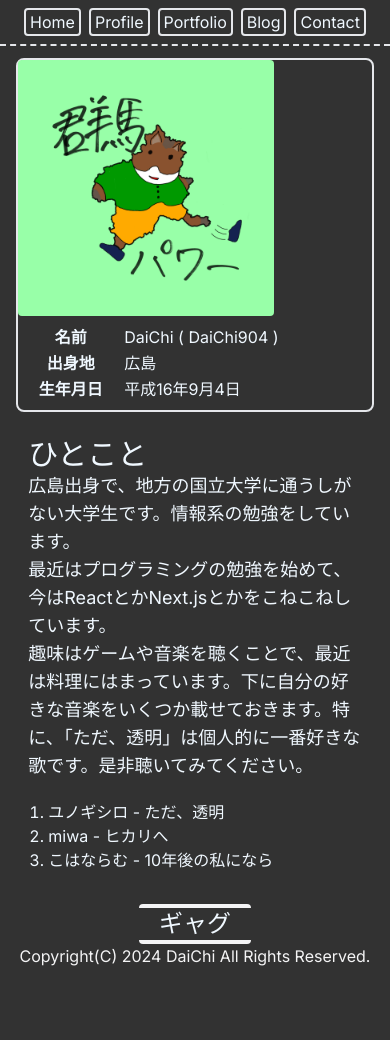
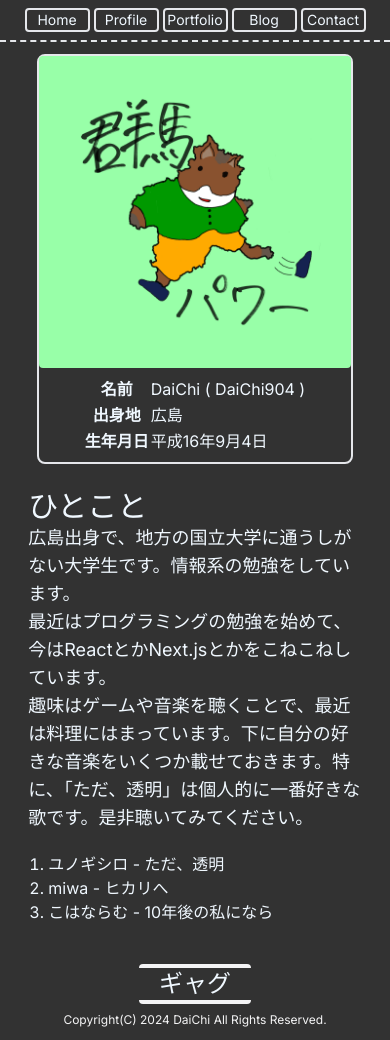
Before and after one commit to DaiChi904/daichi904.com, a Next.js app: page /profile in a window 390 px wide. Before the commit the page ends 980 px from the top, so only its background shows below. Built offline with nearby package versions, Linux system fonts and the light colour scheme.

Commit message:
responsive

```diff
--- a/src/app/globals.css
+++ b/src/app/globals.css
@@ -12,5 +12,5 @@ body {
 }
 
 ol {
-  list-style: decimal;
+  list-style: number;
 }
--- a/src/app/page.tsx
+++ b/src/app/page.tsx
@@ -7,14 +7,14 @@ function Home () {
       <>
         <BaseLayout>
           <main className="flex flex-col grow items-center justify-center">
-            <h1 className="text-8xl flex items-center justify-center h-48">DaiChi</h1>
-            <div className="text-4xl flex items-center justify-center h-16">
+            <h1 className="text-6xl l-sm:text-8xl flex items-center justify-center h-48">DaiChi</h1>
+            <div className="text-3xl l-sm:text-4xl flex items-center justify-center h-16">
               <Clock mode={"nomal"} />
             </div>
             {/* ナビゲーションここから */}
             <div className="flex h-32 justify-center items-center">
               <ul>
-                <li className="text-2xl border-zinc-100 border-y-4 mx-2 rounded text-center">
+                <li className="text-xl l-sm:text-2xl border-zinc-100 border-y-4 mx-2 rounded text-center">
                   <Link className="block w-full h-full px-5 hover:bg-purple-600 hover:opacity-95" href="/profile">About Me</Link>
                 </li>
               </ul>
--- a/src/app/profile/gyagu/page.tsx
+++ b/src/app/profile/gyagu/page.tsx
@@ -6,9 +6,9 @@ function Portfolio() {
             <BaseLayout>
                 <main className="flex justify-center">
                     <div className="flex w-11/12 justify-center">
-                        <div className="flex flex-col">
-                            <h1 className="text-4xl my-3">ギャグ一覧</h1>
-                            <ol className="text-2xl my-2">
+                        <div className="flex flex-col items-center">
+                            <h1 className="text-2xl l-sm:text-4xl my-3">ギャグ一覧</h1>
+                            <ol className="text-sm l-sm:text-2xl my-2">
                                 <li>水こぼした。おわーたー。</li>
                                 <li>コメントには気持ちをコメント。</li>
                                 <li>子供めっちゃいるど(child)。</li>
--- a/src/app/profile/page.tsx
+++ b/src/app/profile/page.tsx
@@ -12,10 +12,10 @@ function Profile() {
                     <div className="flex w-11/12">
                         <div className="flex flex-col justify-center">
                             {/* 上側の要素ここから */}
-                            <div className="flex sm:flex-col md:flex-row">
+                            <div className="flex sm:flex-col l-md:flex-row items-center">
                                 {/* 左側の要素ここから */}
-                                <div className="flex flex-col my-3 border-2 rounded-lg">
-                                    <div className="min-w-60 w-fit h-fit">
+                                <div className="flex flex-col my-3 border-2 rounded-lg max-w-68 items-center w-fit h-fit">
+                                    <div className="min-w-60">
                                         <MyIcon />
                                     </div>
                                     <table className="table-auto my-2">
@@ -64,7 +64,7 @@ function Profile() {
                                 {/* 右側の要素ここから */}
                                 <div className="flex justify-center items-center">
                                     <ul>
-                                        <li className="text-2xl border-zinc-100 border-y-4 mx-2 rounded text-center">
+                                        <li className="text-2xl border-zinc-100 border-y-4 mx-2 rounded text-center m-2">
                                             <Link className="block w-full h-full px-5 hover:bg-purple-600 hover:opacity-95" href="/profile/gyagu">ギャグ</Link>
                                         </li>
                                     </ul>
--- a/src/components/layouts/Footer.tsx
+++ b/src/components/layouts/Footer.tsx
@@ -1,7 +1,7 @@
 function Footer() {
     return(
         <div className="flex items-center justify-center">
-            <p className="text-zinc-100">Copyright(C) 2024 DaiChi All Rights Reserved.</p>
+            <p className="text-zinc-100 sm:text-xs l-md:text-base">Copyright(C) 2024 DaiChi All Rights Reserved.</p>
         </div>
     );
 }
--- a/src/components/layouts/Header.tsx
+++ b/src/components/layouts/Header.tsx
@@ -3,11 +3,11 @@ import Link from "next/link";
 function Header() {
     return(
         <div className="flex flex-row flex-warp items-center justify-center w-full">
-          <Link href="/" className="flex basis-1/7 l-md:basis-1/6 h-full items-center justify-center border-2 rounded px-1 mx-1 hover:bg-purple-600 hover:opacity-95 hover:rounded">Home</Link>
-          <Link href="/profile" className="flex basis-1/7 l-md:basis-1/6 h-full items-center justify-center border-2 rounded px-1 mx-1 hover:bg-purple-600 hover:opacity-95 hover:rounded">Profile</Link>
-          <Link href="/portfolio" className="flex basis-1/7 l-md:basis-1/6 h-full items-center justify-center border-2 rounded px-1 mx-1 hover:bg-purple-600 hover:opacity-95 hover:rounded">Portfolio</Link>
-          <Link href="/blog" className="flex basis-1/7 l-md:basis-1/6 h-full items-center justify-center border-2 rounded px-1 mx-1 hover:bg-purple-600 hover:opacity-95 hover:rounded">Blog</Link>
-          <Link href="/contact" className="flex basis-1/7 l-md:basis-1/6 h-full items-center justify-center border-2 rounded px-1 mx-1 hover:bg-purple-600 hover:opacity-95 hover:rounded">Contact</Link>
+          <Link href="/" className="flex basis-1/6 h-full items-center justify-center border-2 rounded md:px-0.5 md:mx-0.5 l-md:px-1 l-md:mx-1 hover:bg-purple-600 hover:opacity-95 hover:rounded"><p className="sm:text-sm md:text-base l-md:text-2xl">Home</p></Link>
+          <Link href="/profile" className="flex basis-1/6 h-full items-center justify-center border-2 rounded md:px-0.5 md:mx-0.5 l-md:px-1 l-md:mx-1 hover:bg-purple-600 hover:opacity-95 hover:rounded"><p className="sm:text-sm md:text-base l-md:text-2xl">Profile</p></Link>
+          <Link href="/portfolio" className="flex basis-1/6 h-full items-center justify-center border-2 rounded md:px-0.5 md:mx-0.5 l-md:px-1 l-md:mx-1 hover:bg-purple-600 hover:opacity-95 hover:rounded"><p className="sm:text-sm md:text-base l-md:text-2xl">Portfolio</p></Link>
+          <Link href="/blog" className="flex basis-1/6 h-full items-center justify-center border-2 rounded md:px-0.5 md:mx-0.5 l-md:px-1 l-md:mx-1 hover:bg-purple-600 hover:opacity-95 hover:rounded"><p className="sm:text-sm md:text-base l-md:text-2xl">Blog</p></Link>
+          <Link href="/contact" className="flex basis-1/6 h-full items-center justify-center border-2 rounded md:px-0.5 md:mx-0.5 l-md:px-1 l-md:mx-1 hover:bg-purple-600 hover:opacity-95 hover:rounded"><p className="sm:text-sm md:text-base l-md:text-2xl">Contact</p></Link>
         </div>
     );
 }
--- a/src/components/myIcon.tsx
+++ b/src/components/myIcon.tsx
@@ -7,7 +7,7 @@ const BASE_PATH = basePath ? basePath : "";
 function MyIcon() {
     return(
         <>
-            <Image className="rounded" src={BASE_PATH + "/myIcon.PNG"} width={256} height={256} alt="This is my icon" />
+            <Image className="rounded" src={BASE_PATH + "/myIcon.PNG"} width={312} height={312} alt="This is my icon" />
         </>
     );
 }
```
Also changed, not shown: tailwind.config.ts (+5 -5 lines).
